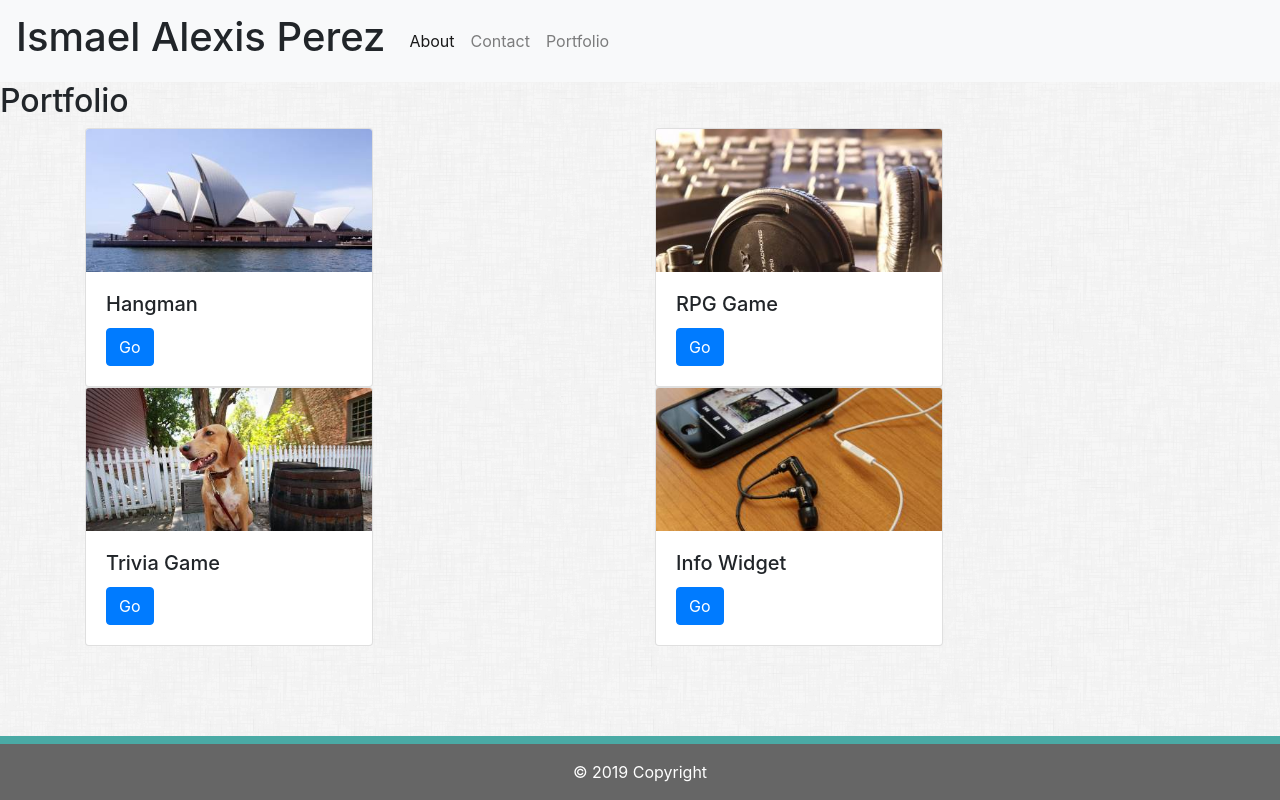
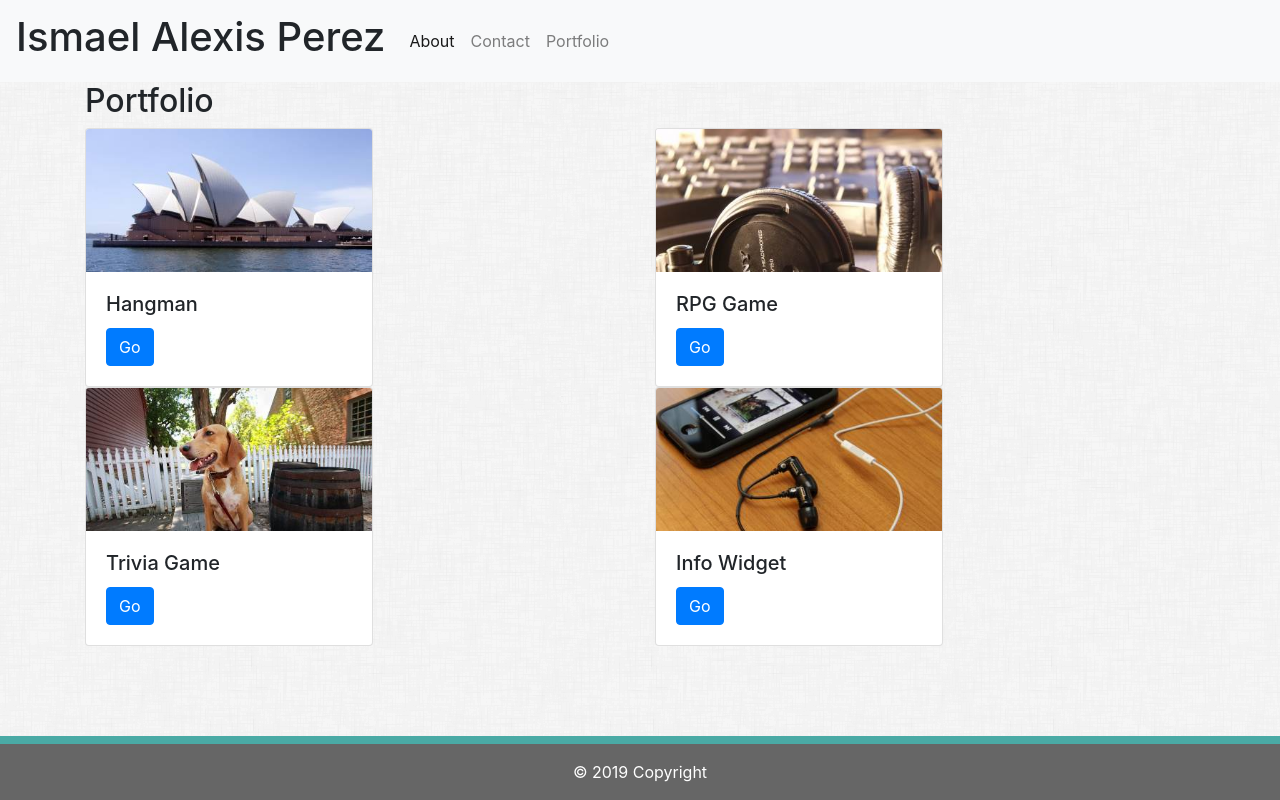
Before and after one commit to iperez99/Bootstrap-Portfolio, a plain HTML site: page portfolio.html in a window 1280 px wide. Drawn offline with nearby package versions, Linux system fonts and the light colour scheme.

Commit message:
homework done

```diff
--- a/portfolio.html
+++ b/portfolio.html
@@ -38,12 +38,11 @@
         </div>
     </header>
     <!-- Main Content -->
-    <div class="row">
-        <div class="col-lg-12">
+
+    <div class="container">
+        <section>
             <h2>Portfolio</h2>
-        </div>
-    </div>
-    <div class="container">
+        </section>
         <div class="row" id="row1">
             <div class="col-lg-6">
                 <div class="wrapper">
```
Also changed, not shown: contact.html (+4 -0 lines).
